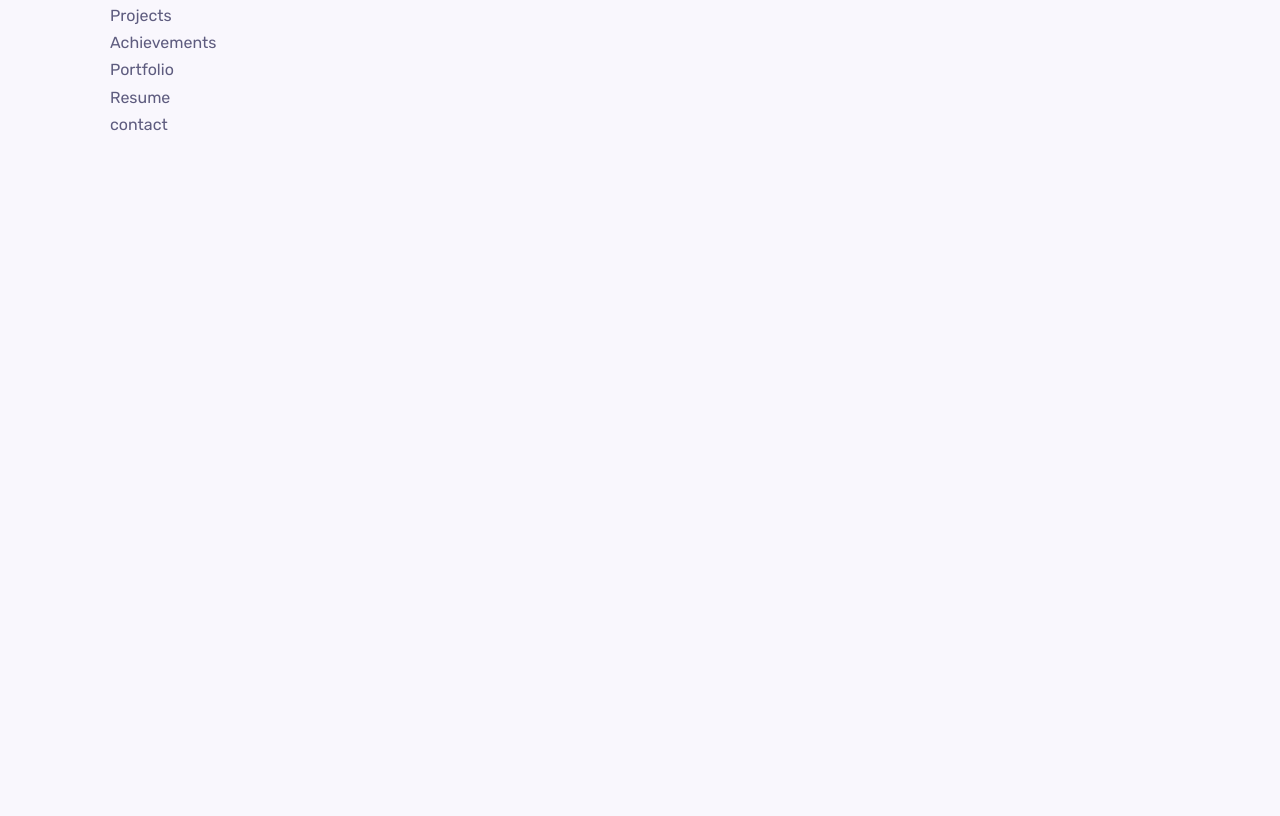
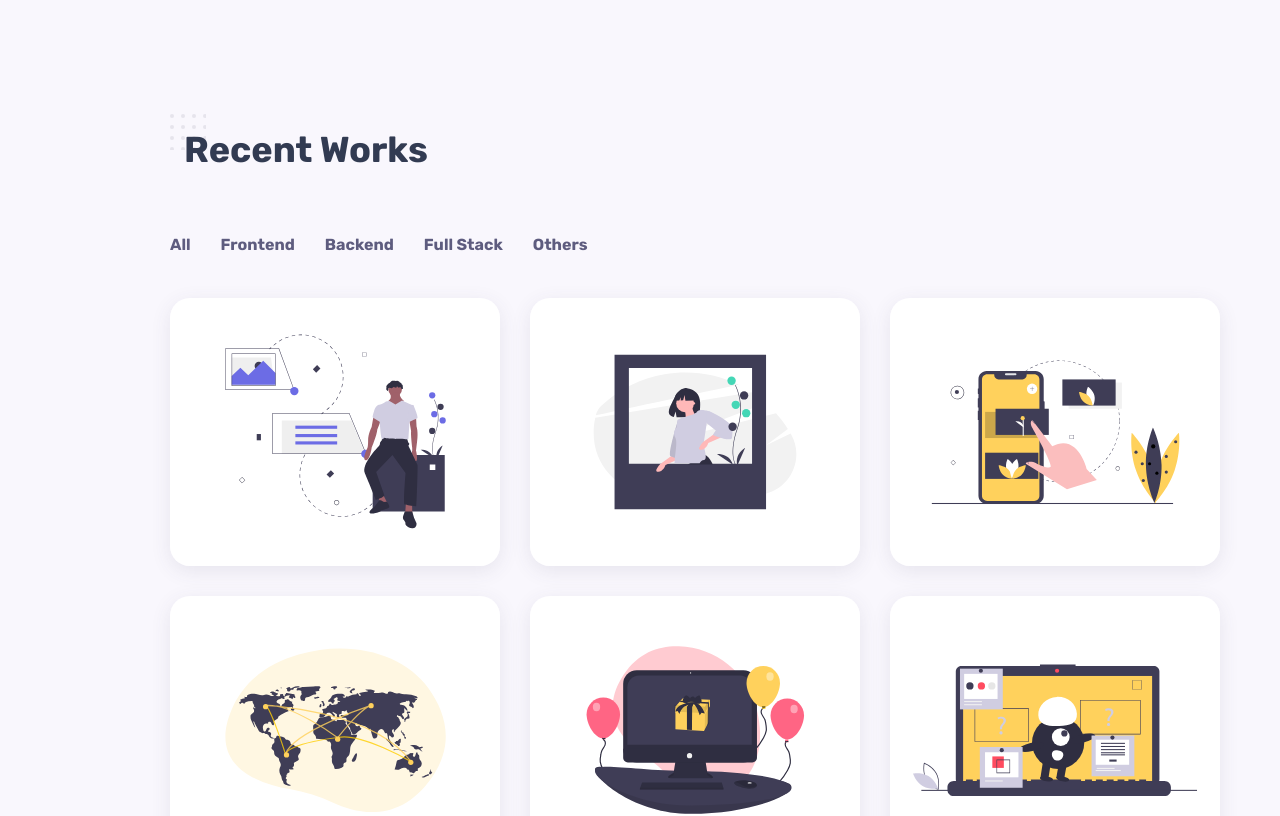
Before and after one commit to horcruxxxx/MyReactPortfolio, a React (Create React App) app in the folder myapp/: page / in a window 1280 px wide. Shown: the part 2740-3556 px from the top of the page. Before the commit the page ends 2878 px from the top, so only its background shows below. Built offline with nearby package versions, Linux system fonts and the light colour scheme; the HTML template or start-up script is replaced by a standard one.

Commit message:
project Component
Completed

```diff
--- a/myapp/src/components/Education/Data.jsx
+++ b/myapp/src/components/Education/Data.jsx
@@ -11,7 +11,7 @@
       id: 2,
       category: "Graduation",
       icon: "icon-badge",
-      year: "CGPA - 7.8",
+      year: "Percentage - 78%",
       title: "Specialization",
       desc: "Computer Science Engineering",
     },
@@ -43,7 +43,7 @@
       id: 6,
       category: "Highschool",
       icon: "icon-badge",
-      year: "CGPA - 85%",
+      year: "Percentage - 85%",
       title: "Specialization ",
       desc: "Science",
     },
--- /dev/null
+++ b/myapp/src/components/Projects/Menu.jsx
@@ -0,0 +1,50 @@
+import Work1 from "../../assets/work-1.svg";
+import Work2 from "../../assets/work-2.svg";
+import Work3 from "../../assets/work-3.svg";
+import Work4 from "../../assets/work-4.svg";
+import Work5 from "../../assets/work-5.svg";
+import Work6 from "../../assets/work-6.svg";
+
+const Menu = [
+    {
+      id: 1,
+      image: Work1,
+      title: "Project Management Illustration",
+      category: "Full Stack",
+    },
+    {
+      id: 2,
+      image: Work2,
+      title: "Guest App Walkthrough Screens",
+      category: "Full Stack",
+    },
+    {
+      id: 3,
+      image: Work3,
+      title: "Delivery App Wireframe",
+      category: "Frontend",
+    },
+    ,
+    {
+      id: 4,
+      image: Work4,
+      title: "Onboarding Motivation",
+      category: "Frontend",
+    },
+    ,
+    {
+      id: 5,
+      image: Work5,
+      title: "iMac Mockup Design",
+      category: "Backend",
+    },
+    ,
+    {
+      id: 6,
+      image: Work6,
+      title: "Game Store App Concept",
+      category: "Others",
+    },
+  ];
+
+  export default Menu;
--- a/myapp/src/components/Projects/projects.css
+++ b/myapp/src/components/Projects/projects.css
@@ -0,0 +1,99 @@
+.project__filters{
+    display: flex;
+    align-items: center;
+    column-gap: 1.875rem;
+    margin-bottom: 2.5rem;
+}
+
+.project__item{
+    cursor:pointer;
+    font-weight:var(--font-bold);
+    transition: .3s;
+}
+
+.project__item:hover{
+    color:var(--first-color);
+}
+
+.project__container{
+    grid-template-columns: repeat(3,1fr);
+    gap:1.87rem;
+}
+
+.project__card{
+    position: relative;
+    overflow:hidden;
+    border-radius: var(--border-radius);
+    box-shadow: var(--shadow);
+}
+
+.project__mask{
+    background: #6c6ce5;
+    position: absolute;
+    left:0;
+    top:0;
+    height:100%;
+    width:100%;
+    transition:.3s;
+    opacity: 0;
+}
+
+.project__category{
+    color:#fff;
+    background-color:var(--first-color);
+    border-bottom-left-radius: 0.98rem;
+    border-bottom-right-radius: 0.98rem;
+    position: absolute;
+    top: 0;
+    left:1.5rem;
+    font-size: var(--small-font-size);
+    display: inline-block;
+    padding: 0.19rem 0.625rem;
+    transform :translateY(-40px);
+    transition: .3s;
+}
+
+.project__title{
+    color:#fff;
+    font-size:var(--h3-font-size);
+    margin:0 0 0 0.98rem;
+    padding: 0 1.25rem;
+    position:absolute;
+    top:3.75rem;
+    transform: translateY(30px);
+    transition: .3s;
+    opacity: 0;
+}
+
+.project__button{
+    color:#fff;
+    position:absolute;
+    bottom:1.5rem;
+    left:1.5rem;
+    font-size:var(--h3-font-size);
+    display: block;
+    background-color: #ffd15c;
+    height:40px;
+    width:40px;
+    cursor: pointer;
+    border-radius: var(--border-radius);
+    text-align: center;
+    line-height: 42px;
+    transition: .3s;
+    opacity: 0;
+}
+
+.project__card:hover .project__button{
+    opacity: 1;
+}
+
+.project__card:hover .project__category,
+.project__card:hover .project__title{
+    transform: translateY(0);
+    opacity: 1;
+}
+
+.project__card:hover .project__mask{
+    transition: .5s;
+    opacity: 0.9;
+}
--- a/myapp/src/components/Projects/projects.jsx
+++ b/myapp/src/components/Projects/projects.jsx
@@ -1,8 +1,51 @@
-import React from 'react'
+import React, { useState } from 'react'
 import "./projects.css"
+import Menu from "./Menu";
 
 export default function Projects() {
+  const [items,setItems] = useState(Menu);
+
+  function changeitem(event){
+
+    const updatedItems = Menu.filter((curElem)=>{
+      return curElem.category === event.target.getAttribute('val');
+    })
+    setItems(updatedItems);
+
+    if(event.target.getAttribute('val') === "all") setItems(Menu);
+  }
+
   return (
-    <div>Projects</div>
+    <section className="projects container section" id="projects">
+      <h2 className="section__title">Recent Works</h2>
+      <div className="project__filters">
+        <span className="project__item" onClick={changeitem} val="all">All</span>
+        <span className="project__item" onClick={changeitem} val="Frontend">Frontend</span>
+        <span className="project__item" onClick={changeitem} val="Backend">Backend</span>
+        <span className="project__item" onClick={changeitem} val="Full Stack">Full Stack</span>
+        <span className="project__item" onClick={changeitem} val="Others">Others</span>
+      </div>
+
+      <div className="project__container grid">
+        {items.map((element) => {
+          const{id,image,title,category} = element;
+          return(
+            <div className="project__card" key = {id}>
+              <div className="project__thumbnail">
+                <img src={image} alt="" className="project__img"/>
+                <div className="project__mask"></div>
+              </div>
+
+              <span className="project__category">{category}</span>
+              <h3 className="project__title">{title}</h3>
+              <a href = "#" className="project__button">
+                <i className="icon-link project__button-icon"></i>
+              </a>
+            </div>
+          )
+        })}
+      </div>
+
+    </section>
   )
 }
```
